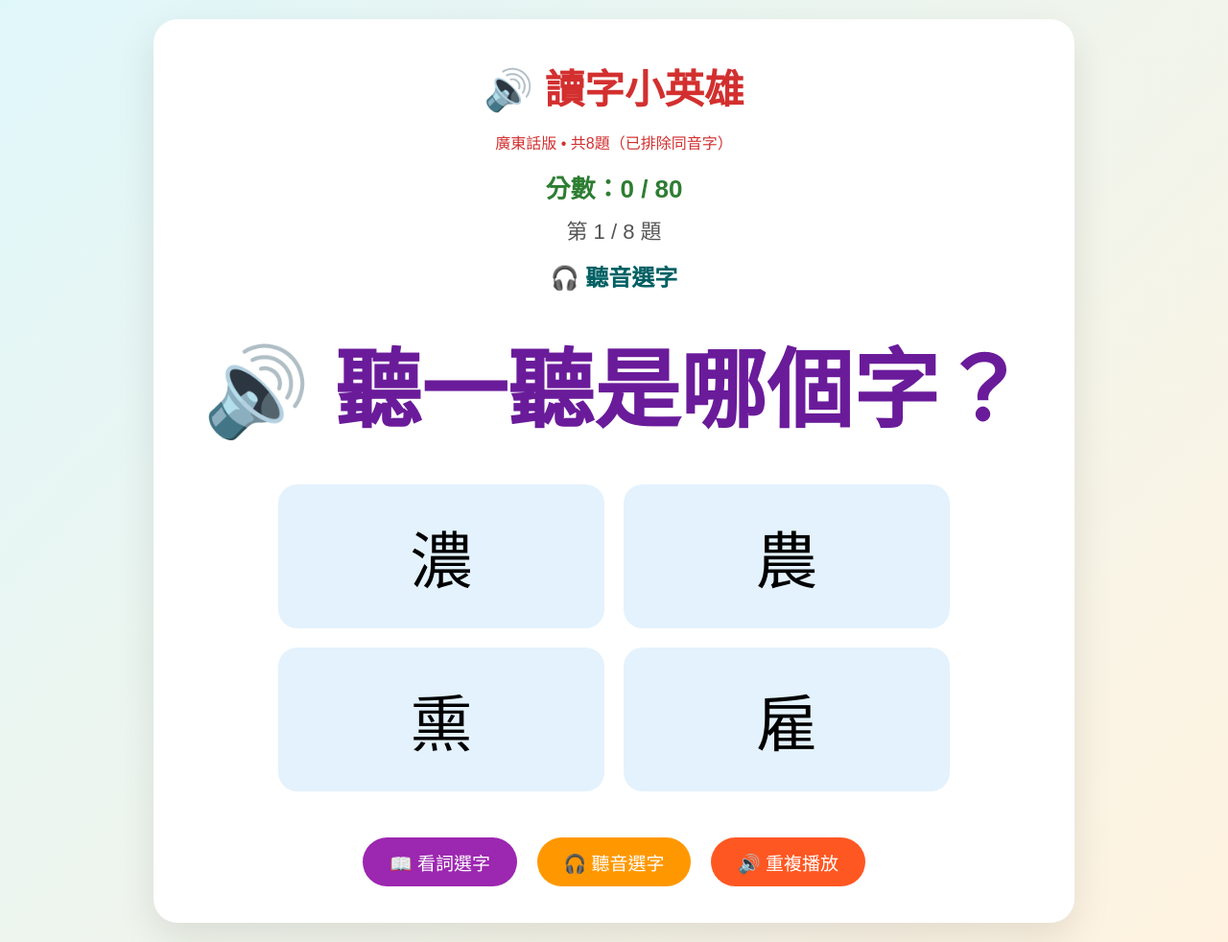
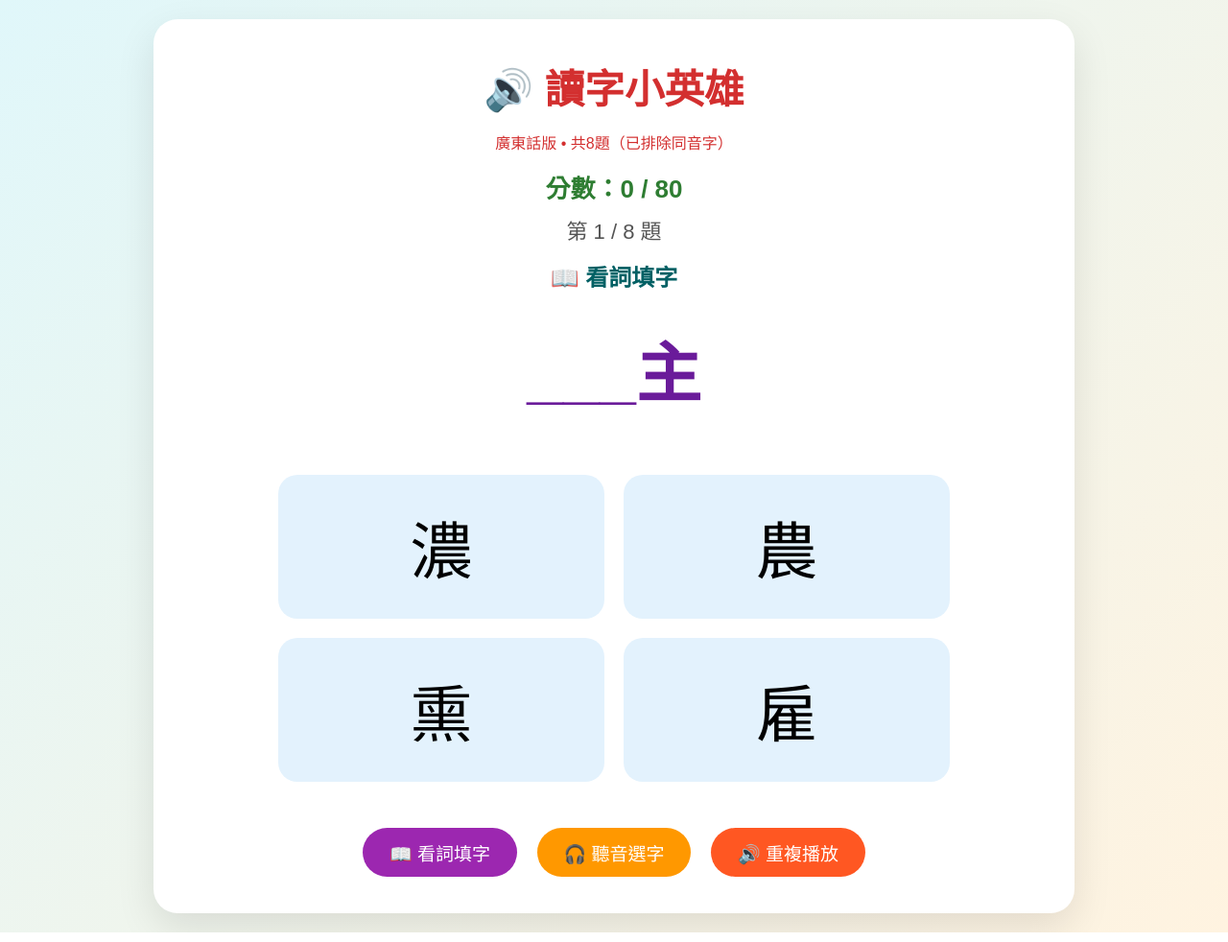
Before and after one commit to cherilune10-rgb/chinese-word-game, a plain HTML site: page 512(1).html in a window 1280 px wide. Shown: the whole page at 96% size. Drawn offline with Linux system fonts and the light colour scheme.

Commit message:
Update 512(1).html

```diff
--- a/512(1).html
+++ b/512(1).html
@@ -27,7 +27,7 @@
     <div class="options" id="options"></div>
 
     <div>
-        <button class="btn" onclick="switchMode(1)" style="background:#9c27b0;color:white;">📖 看詞選字</button>
+        <button class="btn" onclick="switchMode(1)" style="background:#9c27b0;color:white;">📖 看詞填字</button>
         <button class="btn" onclick="switchMode(2)" style="background:#ff9800;color:white;">🎧 聽音選字</button>
         <button class="btn" onclick="repeatSpeak()" style="background:#ff5722;color:white;">🔊 重複播放</button>
     </div>
@@ -46,7 +46,7 @@ const words = [
     { char: "燻", full: "煙燻" }
 ];
 
-let score = 0, currentTarget = null, currentMode = 2, questionCount = 0, questionList = [];
+let score = 0, currentTarget = null, currentMode = 1, questionCount = 0, questionList = [];
 
 const homophones = {
     "卓": ["綽"], "綽": ["卓"],
@@ -76,7 +76,7 @@ function newQuestion() {
 }
 
 function renderQuestion() {
-    document.getElementById('mode').textContent = currentMode === 1 ? "📖 看詞選字" : "🎧 聽音選字";
+    document.getElementById('mode').textContent = currentMode === 1 ? "📖 看詞填字" : "🎧 聽音選字";
     document.getElementById('progress').textContent = `第 ${questionCount} / 8 題`;
     document.getElementById('score').textContent = `分數：${score} / 80`;
 
@@ -85,7 +85,9 @@ function renderQuestion() {
     q.innerHTML = ''; opts.innerHTML = '';
 
     if (currentMode === 1) {
-        q.innerHTML = `<span style="font-size:68px;">${currentTarget.full}</span>`;
+        // 看詞填字：把目標字變成 ___
+        let displayWord = currentTarget.full.replace(currentTarget.char, "___");
+        q.innerHTML = `<span style="font-size:68px;">${displayWord}</span>`;
     } else {
         q.innerHTML = `<span style="font-size:90px;">🔊 聽一聽是哪個字？</span>`;
     }
```
